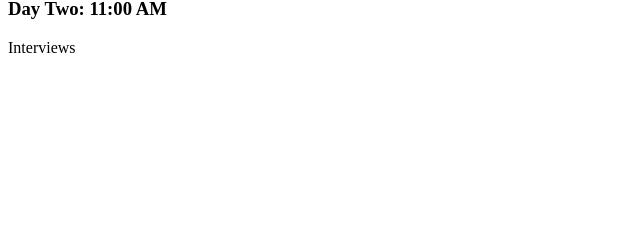
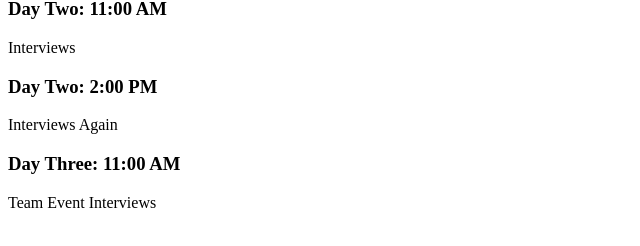
Before and after one commit to rpxs/event, a Next.js app: page /schedule in a window 1280 px wide. Shown: the part 551-797 px from the top of the page, without its empty margins (0-640 px from the left). Built offline with nearby package versions, Linux system fonts and the light colour scheme; no server answers.

Commit message:
feat(pages/schedule.jsx):

```diff
--- a/pages/schedule.jsx
+++ b/pages/schedule.jsx
@@ -38,9 +38,19 @@ export default function Schedule() {
               text="Opening Ceremony"
               stage="T"
             />
-                        <EventCard
+            <EventCard
               title="Day Two: 11:00 AM"
               text="Interviews"
+              stage="T"
+            />
+            <EventCard
+              title="Day Two: 2:00 PM"
+              text="Interviews Again"
+              stage="T"
+            />
+            <EventCard
+              title="Day Three: 11:00 AM"
+              text="Team Event Interviews"
               stage="T"
             />
           </div>
```
